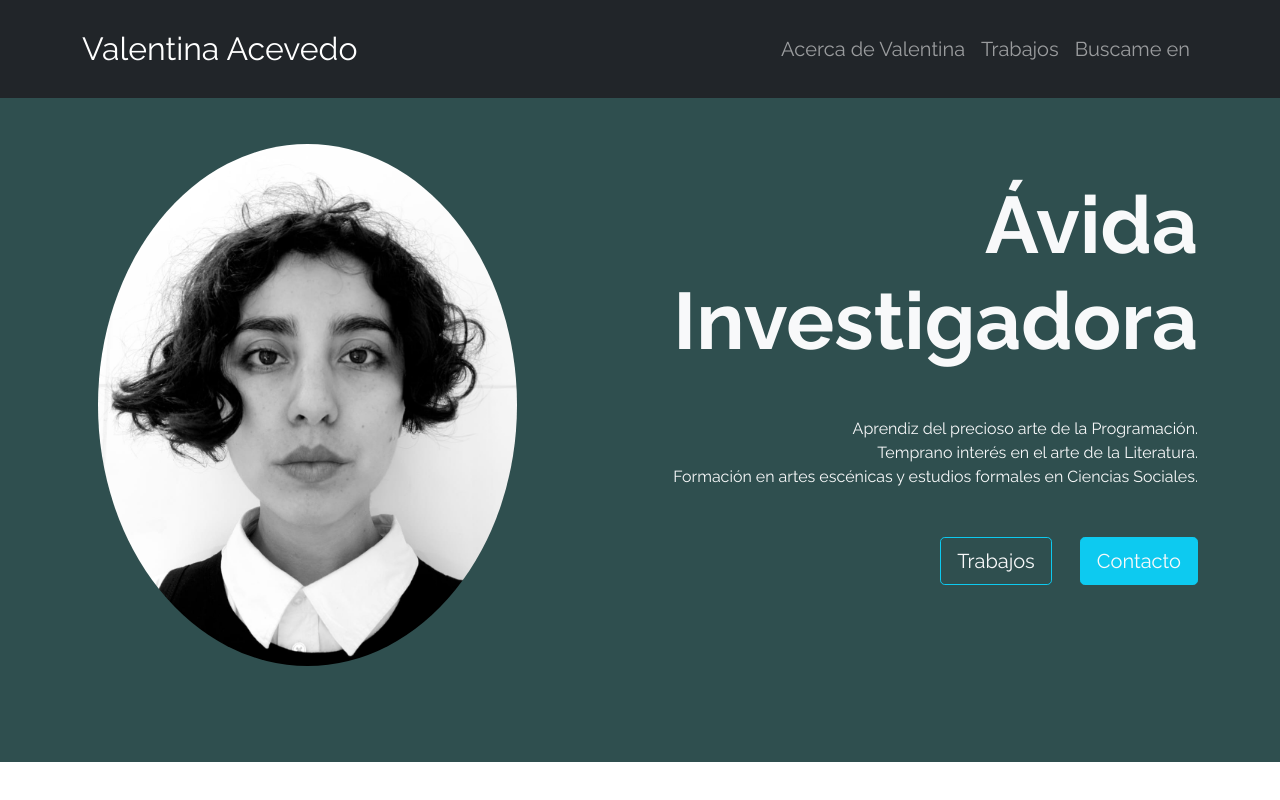
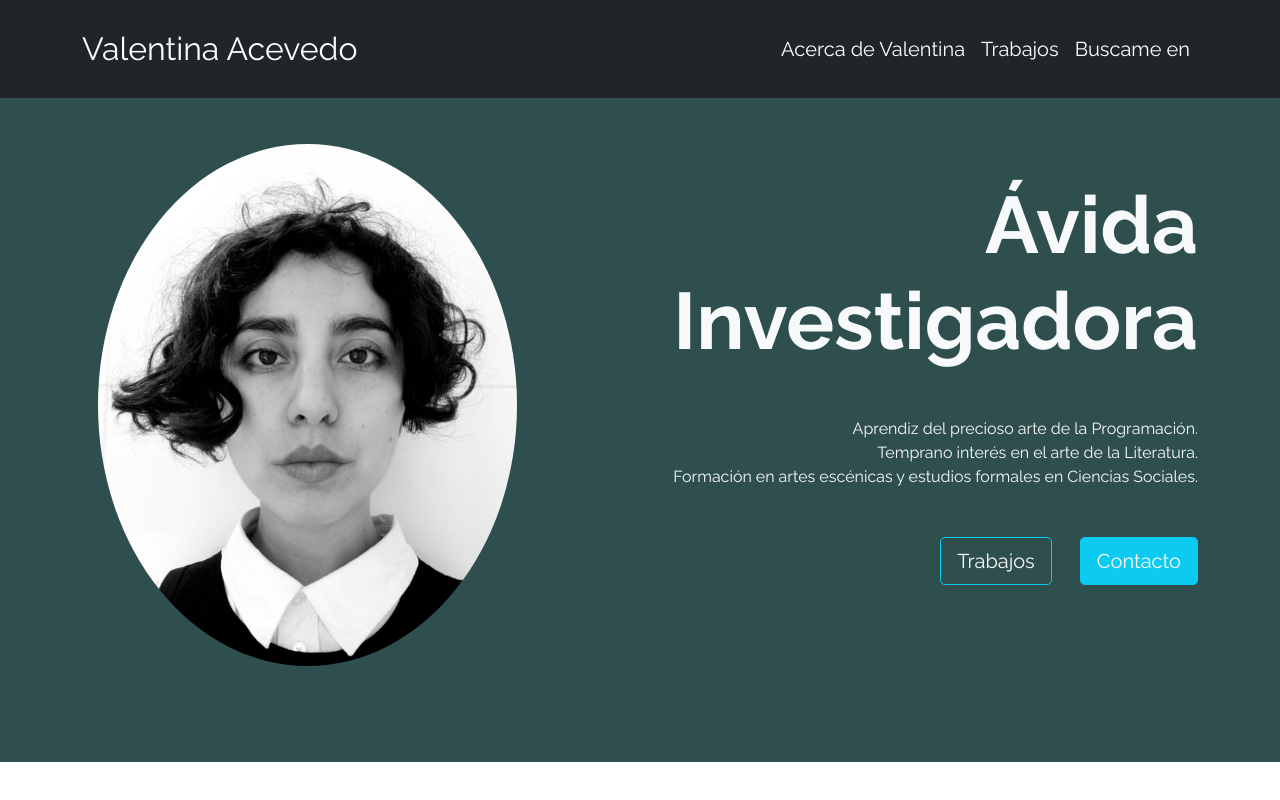
Before and after one commit to elizaru/desafiofinal, a plain HTML site: page index.html in a window 1280 px wide. Shown: the top 800 px of the page. Drawn offline with nearby package versions, Linux system fonts and the light colour scheme.

Commit message:
Actualizando carpeta assets

```diff
--- a/assets/css/style.css
+++ b/assets/css/style.css
@@ -48,3 +48,7 @@ body {
   }
 
 }
+
+#color-texto{
+  color:white
+}
```
Also changed, not shown: assets/img/github.png (added), assets/img/linkedin.png (added).
